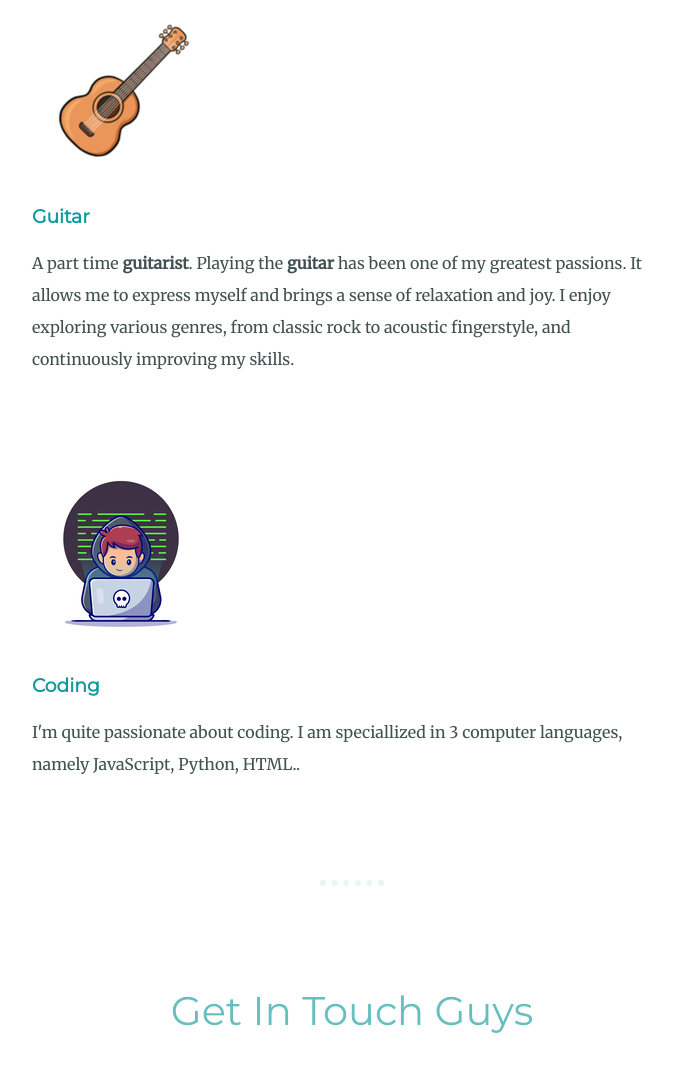
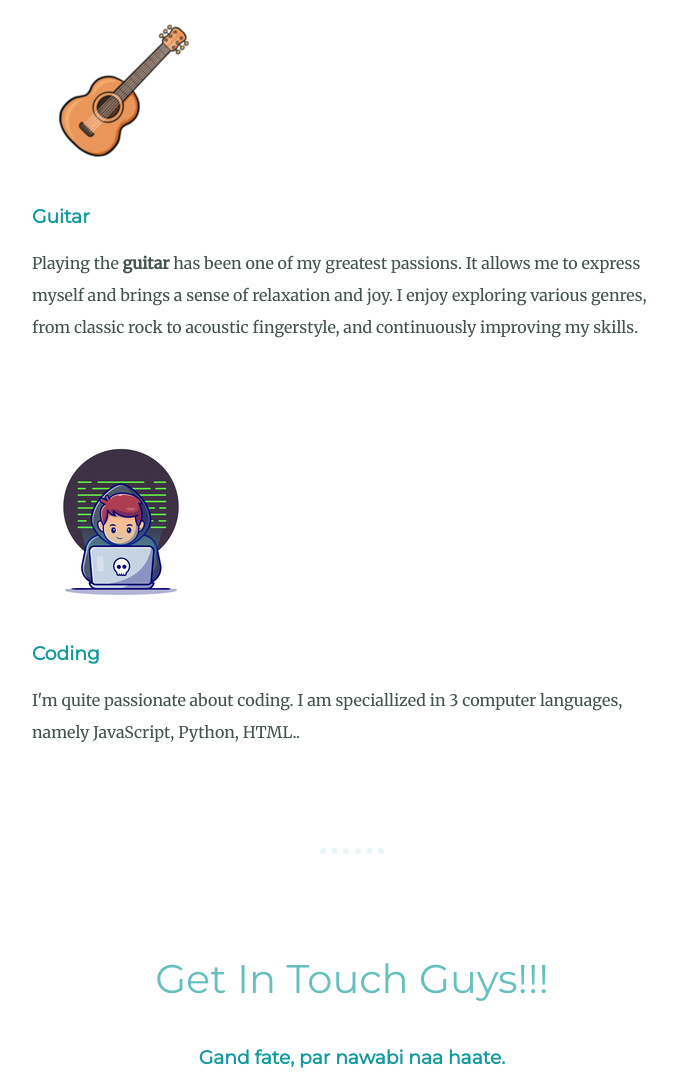
Before and after one commit to dkachari/protik-main, a plain HTML site: page index.html in a window 1280 px wide. Shown: the part 1652-2724 px from the top of the page, without its empty margins (288-965 px from the left). Drawn offline with Linux system fonts and the light colour scheme.

Commit message:
Update index.html

```diff
--- a/index.html
+++ b/index.html
@@ -30,7 +30,7 @@
       <div class="skill-row">
         <img class="guitar-img" src="images/guitar.png" alt="guitar-img">
         <h3>Guitar</h3>
-        <p>A part time <b>guitarist</b>. Playing the <b>guitar</b> has been one of my greatest passions. It allows me to express myself and brings a sense of relaxation and joy. I enjoy exploring various genres, from classic rock to acoustic fingerstyle, and continuously improving my skills. </p>
+        <p>Playing the <b>guitar</b> has been one of my greatest passions. It allows me to express myself and brings a sense of relaxation and joy. I enjoy exploring various genres, from classic rock to acoustic fingerstyle, and continuously improving my skills. </p>
         </div>
       <div class="skill-row">
         <img class="coding-img" src="images/coding.png" alt="coding-img">
@@ -40,7 +40,7 @@
     </div>
     <hr>
     <div class="contact-me">
-      <h2>Get In Touch Guys</h2>
+      <h2>Get In Touch Guys!!!</h2>
       <h3>Gand fate, par nawabi naa haate.</h3>
       <p class="contact-message">Go to my socials ASAP. Will try to reply specially to girls.</p>
       <a class="btn" href="mailto: protikbiswas09@gmail.com">CONTACT ME</a>
```
